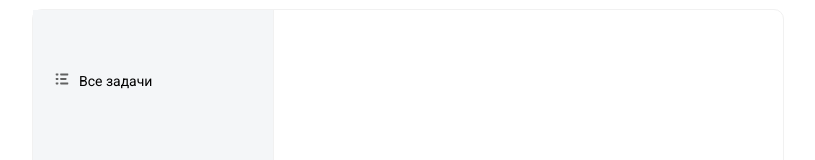
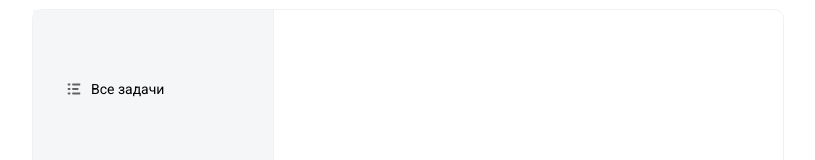
Before and after one commit to kostya-alch/todo-list-react, a React (Create React App) app: page / in a window 1280 px wide. Shown: the part 125-285 px from the top of the page, without its empty margins (232-1047 px from the left). Built offline with nearby package versions, Linux system fonts and the light colour scheme.

Commit message:
update stiles li for sidebar

```diff
--- a/src/index.scss
+++ b/src/index.scss
@@ -33,8 +33,16 @@
     li {
       display: flex;
       align-items: center;
+      padding: 10px 12px;
+      &.active {
+        background: #ffffff;
+        box-shadow: 0px 2px 10px rgba(0, 0, 0, 0.04);
+        border-radius: 4px;
+        margin-bottom: 5px;
+      }
     }
     i {
+      display: inline-flex;
       margin-right: 8px;
       img {
         opacity: 0.6;
```
